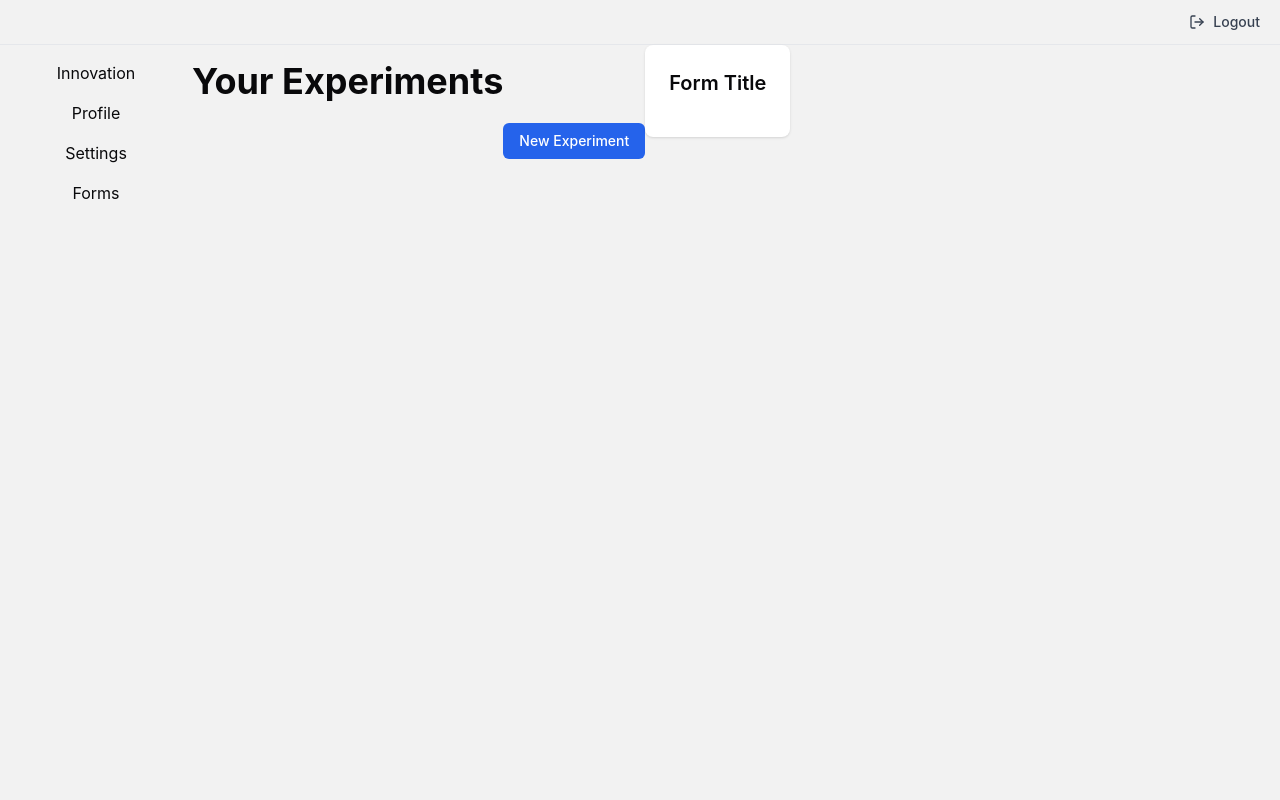
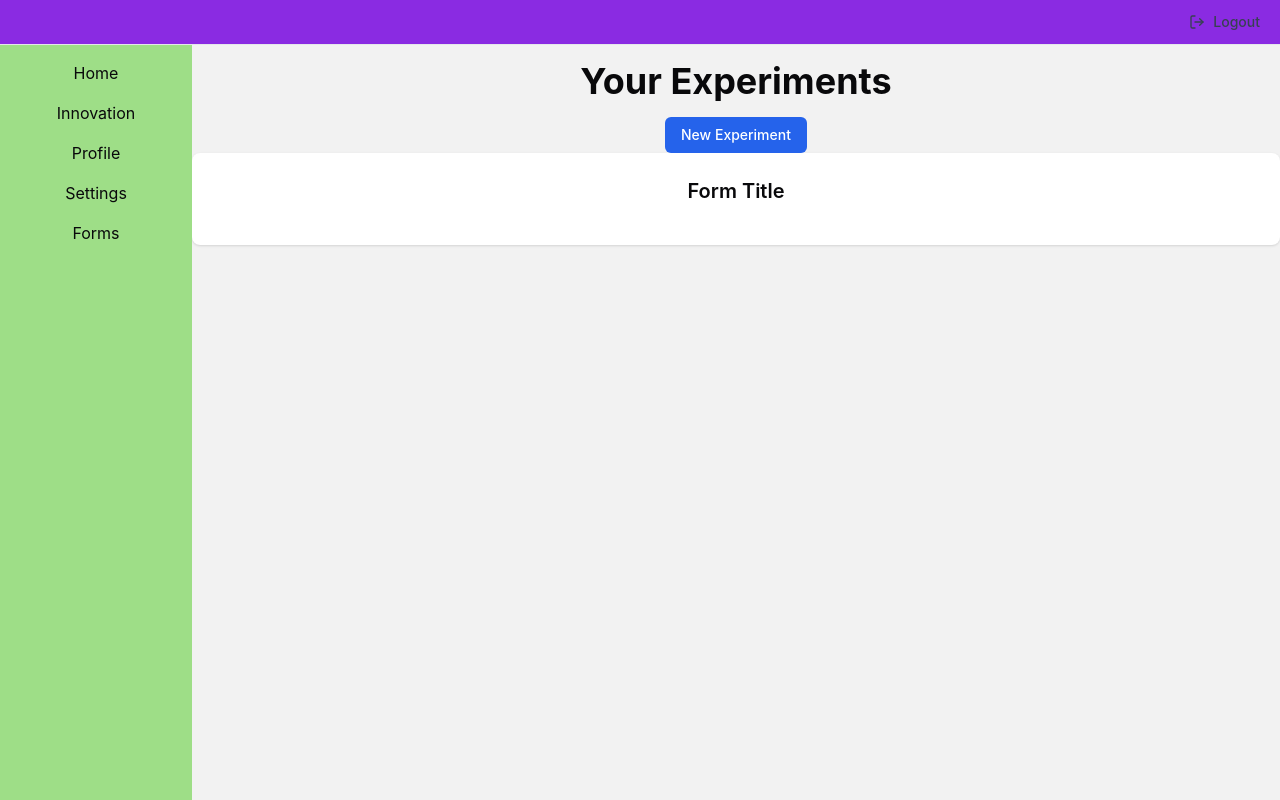
Before and after one commit to Anieto86/LabLink-client, a React (Vite) app: page /forms in a window 1280 px wide. Built offline with nearby package versions, Linux system fonts and the light colour scheme; no server answers; sample sign-in values are in the browser's storage.

Commit message:
Refactor layout components and update routing to use '/home' instead of '/dashboard'

```diff
--- a/src/app/components/login.tsx
+++ b/src/app/components/login.tsx
@@ -34,7 +34,7 @@ const Login = () => {
       if (response.status === 200) {
         const data = response.data as { access_token: string }
         setToken(data.access_token)
-        navigate('/dashboard', { replace: true })
+        navigate('/home', { replace: true })
       }
     } catch (error: unknown) {
       const errorMessage = error instanceof Error ? error.message : 'An unknown error occurred'
--- a/src/app/AuthenticatedLayout.tsx
+++ b/src/app/layout/AuthenticatedLayout.tsx
@@ -3,12 +3,28 @@ import { Suspense } from 'react'
 import { Column, Row } from '@/app/components/design/Grid'
 import Navbar from '@/app/features/navbar/Navbar'
 import Sidebar from '@/app/layout/Sidebar'
+import './Dashboard.css'
 
 const AuthenticatedLayout = () => {
-  return (
+  const conditionalRednder = true
+  return conditionalRednder ? (
+    <div className="grid-areas-dashboard">
+      <div className="grid-in-header">
+        <Navbar />
+      </div>
+      <div className="grid-in-sidebar">
+        <Sidebar />
+      </div>
+      <div className="grid-in-main">
+        <Suspense fallback={<div>Loading...</div>}>
+          <Outlet />
+        </Suspense>
+      </div>
+    </div>
+  ) : (
     <Column className="w-full h-full items-center">
       <Navbar />
-      <Row className="w-full h-full">
+      <Row className="w-full h-full ">
         <Sidebar />
         <Suspense fallback={<div>Loading...</div>}>
           <Outlet />
--- a/src/app/MindMappingLayout.tsx
+++ b/src/app/layout/MindMappingLayout.tsx
@@ -1,7 +1,7 @@
 import { Outlet } from 'react-router-dom'
 
 import { Suspense } from 'react'
-import { Column } from './components/design/Grid'
+import { Column } from '../components/design/Grid'
 
 const MindMappingLayout = () => {
   return (
--- a/src/app/layout/Sidebar.tsx
+++ b/src/app/layout/Sidebar.tsx
@@ -1,6 +1,7 @@
 import { Link } from 'react-router-dom'
 
 const sidebarContent = [
+  { text: 'Home', link: '/home' },
   { text: 'Innovation', link: '/innovation' },
   { text: 'Profile', link: '/profile' },
   { text: 'Settings', link: '/settings' },
@@ -9,7 +10,7 @@ const sidebarContent = [
 
 const Sidebar = () => {
   return (
-    <aside className="w-48 h-full  dark:bg-[#0a0e1a] p-4  ">
+    <aside className="w-48 h-full  dark:bg-[#0a0e1a] p-4   ">
       <ul>
         {sidebarContent.map((item, index) => (
           <li key={`${index}-${item.text}`} className="mb-4">
--- a/src/routes/authenticatedRoutes.tsx
+++ b/src/routes/authenticatedRoutes.tsx
@@ -1,6 +1,6 @@
 import React, { lazy, Suspense } from 'react'
 import { Route, Routes } from 'react-router-dom'
-import MindMappingLayout from '@/app/MindMappingLayout'
+import MindMappingLayout from '@/app/layout/MindMappingLayout'
 import NotFound from './NotFound'
 
 const Dashboard = lazy(() => import('@/app/layout/Dashboard'))
--- a/src/routes/router.tsx
+++ b/src/routes/router.tsx
@@ -5,11 +5,12 @@ import { ProtectedRoute } from '@/routes/ProtectedRoutes'
 import { GuestRoute } from '@/routes/guestRoutes'
 import { AuthCheck, LoadingFallback } from '@/routes/helpers'
 import Forms from '@/app/pages/forms/Forms'
+import { Home } from '@/guest/pages/Home'
 
 // Layouts
 const GuestLayout = lazy(() => import('@/guest/layouts/GuestLayout'))
-const AuthenticatedLayout = lazy(() => import('@/app/AuthenticatedLayout'))
-const MindMappingLayout = lazy(() => import('@/app/MindMappingLayout'))
+const AuthenticatedLayout = lazy(() => import('@/app/layout/AuthenticatedLayout'))
+const MindMappingLayout = lazy(() => import('@/app/layout/MindMappingLayout'))
 
 // Guest pages
 const LoginPage = lazy(() => import('@/guest/pages/loginPage/LoginPage'))
@@ -17,7 +18,7 @@ const SignUp = lazy(() => import('@/guest/pages/signUp/SignUp'))
 const ResetPassword = lazy(() => import('@/guest/pages/resetPassword/ResetPassword'))
 
 // Authenticated pages
-const Dashboard = lazy(() => import('@/app/layout/Dashboard'))
+
 const Profile = lazy(() => import('@/app/pages/profile/Profile'))
 const Settings = lazy(() => import('@/app/pages/settings/Settings'))
 const Innovation = lazy(() => import('@/app/pages/innovation/Innovation'))
@@ -51,7 +52,7 @@ export const router = createBrowserRouter(
           </ProtectedRoute>
         }
       >
-        <Route path="/dashboard" element={<Dashboard />} />
+        <Route path="/home" element={<Home />} />
         <Route path="/innovation" element={<Innovation />} />
         <Route path="/profile" element={<Profile />} />
         <Route path="/settings" element={<Settings />} />
@@ -72,14 +73,14 @@ export const router = createBrowserRouter(
       </Route>
 
       {/* Root route redirection */}
-      <Route path="/" element={<Navigate to="/dashboard" replace />} />
+      <Route path="/" element={<Navigate to="/home" replace />} />
 
       {/* Catch all route - Redirect to login if not authenticated, dashboard if authenticated */}
       <Route
         path="*"
         element={
           <Suspense fallback={<LoadingFallback />}>
-            <AuthCheck authenticatedRedirect="/dashboard" guestRedirect="/login" />
+            <AuthCheck authenticatedRedirect="/home" guestRedirect="/login" />
           </Suspense>
         }
       />
```
Also changed, not shown: src/app/features/navbar/Navbar.tsx (+6 -6 lines).
